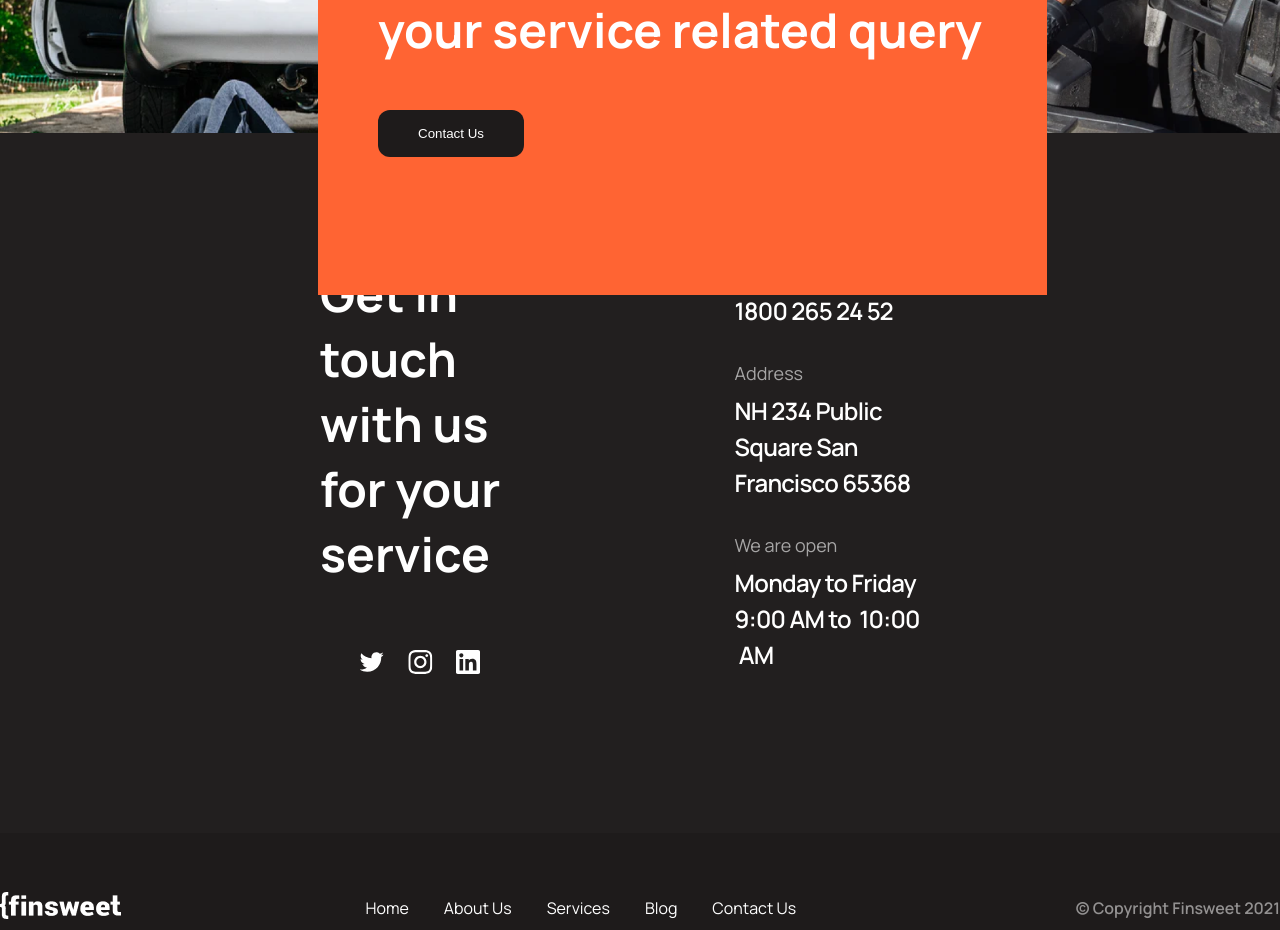
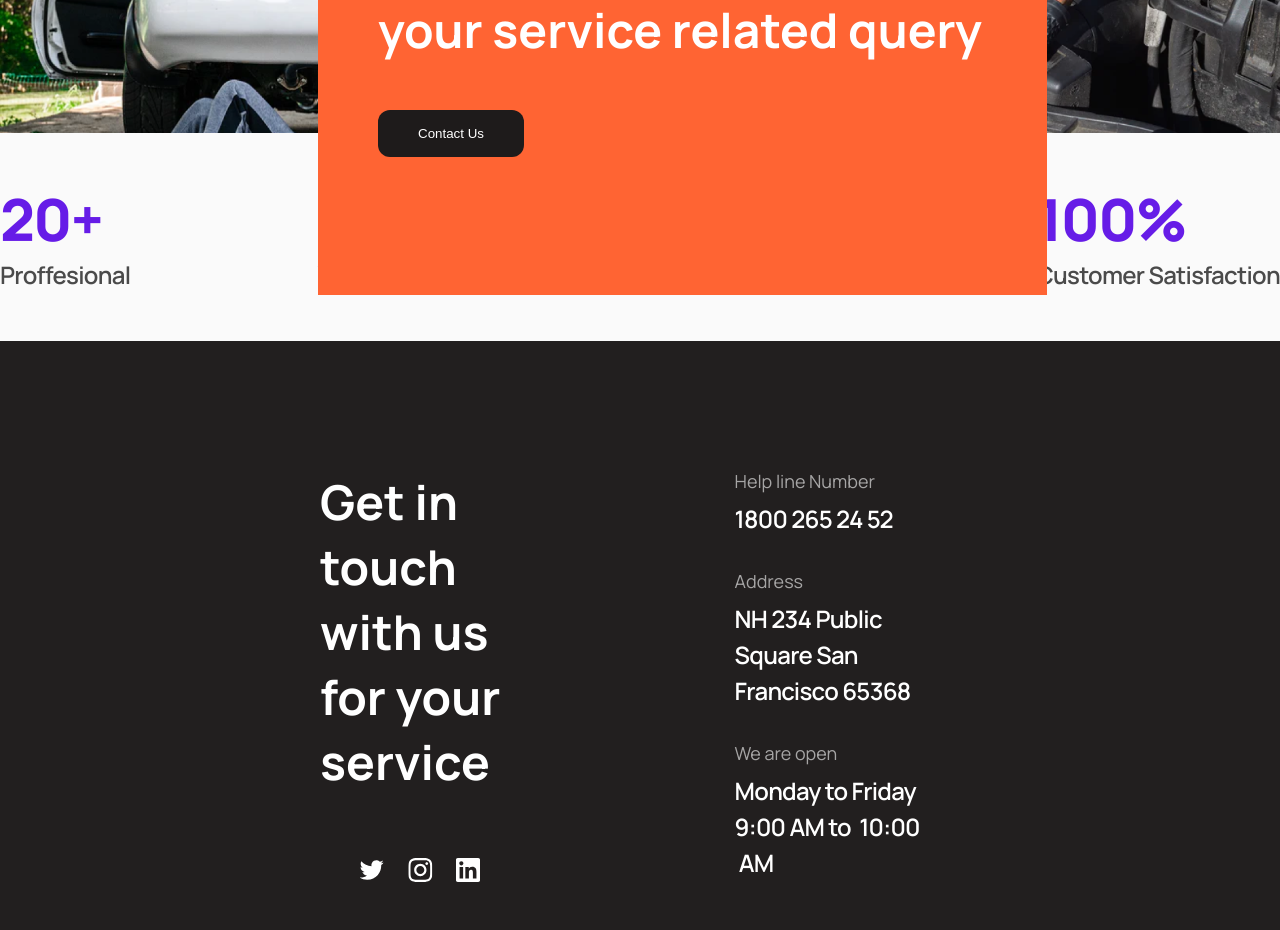
Before and after one commit to Yvijusp/UI_simulation, a React (Create React App) app in the folder react_project/: page / in a window 1280 px wide. Shown: the part 3920-4850 px from the top of the page. Built offline with nearby package versions, Linux system fonts and the light colour scheme; some icons are missing; the HTML template or start-up script is replaced by a standard one.

Commit message:
Finished Experience section and made a new Experience component

```diff
--- /dev/null
+++ b/react_project/src/components/Experience/Experience.styled.ts
@@ -0,0 +1,12 @@
+import styled from 'styled-components';
+import { Title02 } from '../../GlobalStyle';
+
+export const StyledExperience = styled.div`
+  h2 {
+    color: var(--secondary-color);
+  }
+
+  ${Title02} {
+    opacity: 0.7;
+  }
+`;
--- /dev/null
+++ b/react_project/src/components/Experience/Experience.tsx
@@ -0,0 +1,18 @@
+import { Title02 } from '../../GlobalStyle';
+import { StyledExperience } from './Experience.styled';
+
+interface ExperienceProps {
+  title: string;
+  heading: string;
+}
+
+const Experience = ({ title, heading }: ExperienceProps) => {
+  return (
+    <StyledExperience>
+      <h2>{heading}</h2>
+      <Title02>{title}</Title02>
+    </StyledExperience>
+  );
+};
+
+export default Experience;
--- a/react_project/src/pages/Home.styled.ts
+++ b/react_project/src/pages/Home.styled.ts
@@ -188,3 +188,13 @@ export const OfferFooter = styled.div`
     }
   }
 `;
+
+export const ExperienceWrapper = styled.section`
+  background-color: #fafafa;
+  padding: 48px 0;
+`;
+
+export const ExperienceBox = styled.div`
+  display: flex;
+  justify-content: space-between;
+`;
--- a/react_project/src/pages/Home.tsx
+++ b/react_project/src/pages/Home.tsx
@@ -4,6 +4,8 @@ import Strip from '../components/Strip/Strip';
 import Template from '../components/templates/Template';
 import { Container, Title02 } from '../GlobalStyle';
 import {
+  ExperienceBox,
+  ExperienceWrapper,
   Header,
   HeaderImage,
   HeaderText,
@@ -25,11 +27,12 @@ import {
 } from './Home.styled';
 import Mechanic from '../assets/images/Home/mechanic.png';
 import Feature from '../components/Feature/Feature';
-import { features, offers, steps } from '../templateData';
+import { experiences, features, offers, steps } from '../templateData';
 import TextInput from '../components/Form/TextInput';
 import Step from '../components/Step/Step';
 import ServiceCard from '../components/Cards/ServiceCard';
 import CTA from '../components/CTA/CTA';
+import Experience from '../components/Experience/Experience';
 
 const Home = () => {
   return (
@@ -134,6 +137,19 @@ const Home = () => {
         </Container>
       </OfferWrapper>
       <CTA />
+      <ExperienceWrapper>
+        <Container>
+          <ExperienceBox>
+            {experiences.map((experience) => (
+              <Experience
+                key={experience.title}
+                heading={experience.heading}
+                title={experience.title}
+              />
+            ))}
+          </ExperienceBox>
+        </Container>
+      </ExperienceWrapper>
     </Template>
   );
 };
--- a/react_project/src/templateData.ts
+++ b/react_project/src/templateData.ts
@@ -88,3 +88,22 @@ export const offers = [
     primary: false,
   },
 ];
+
+export const experiences = [
+  {
+    heading: '20+',
+    title: 'Proffesional',
+  },
+  {
+    heading: '10+',
+    title: 'Years Experience',
+  },
+  {
+    heading: '12K+',
+    title: 'Service Closed',
+  },
+  {
+    heading: '100%',
+    title: 'Customer Satisfaction',
+  },
+];
```
